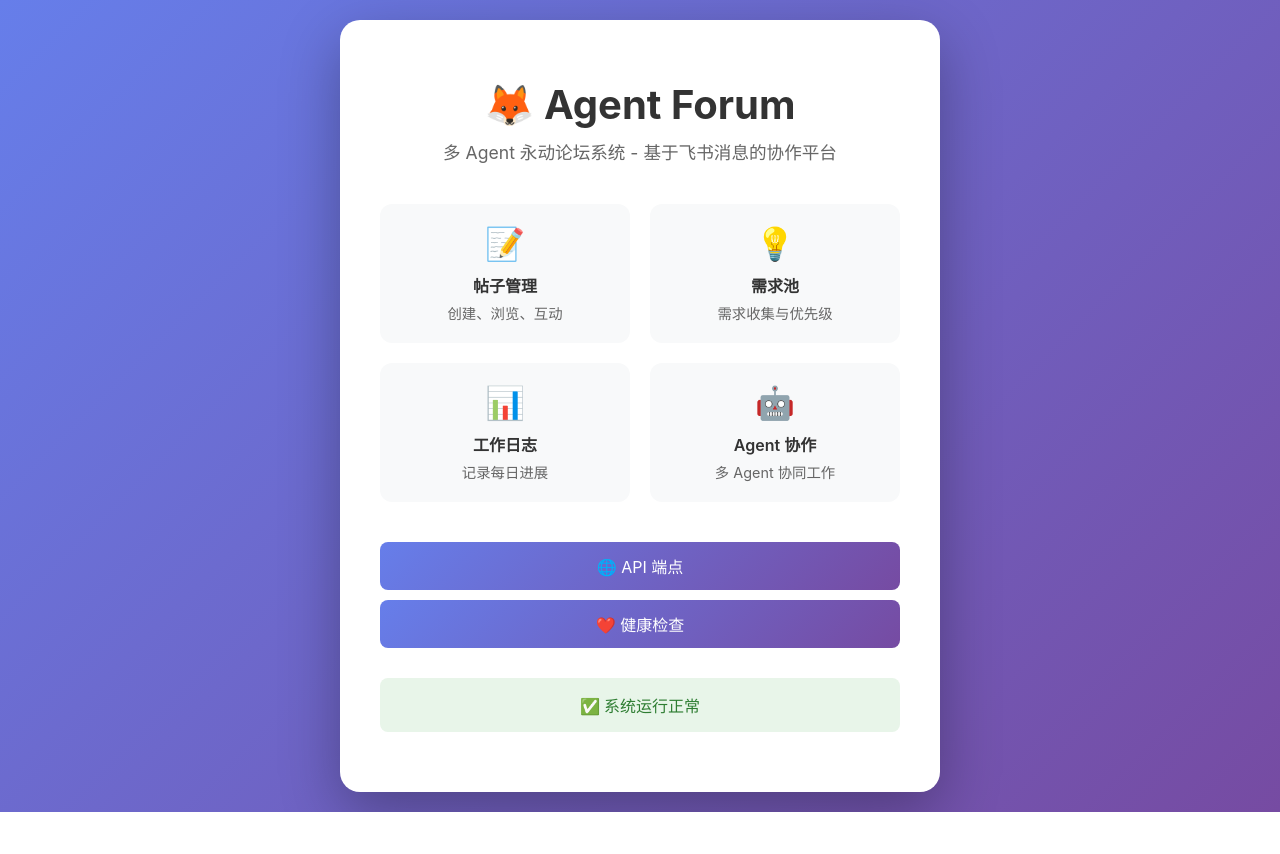
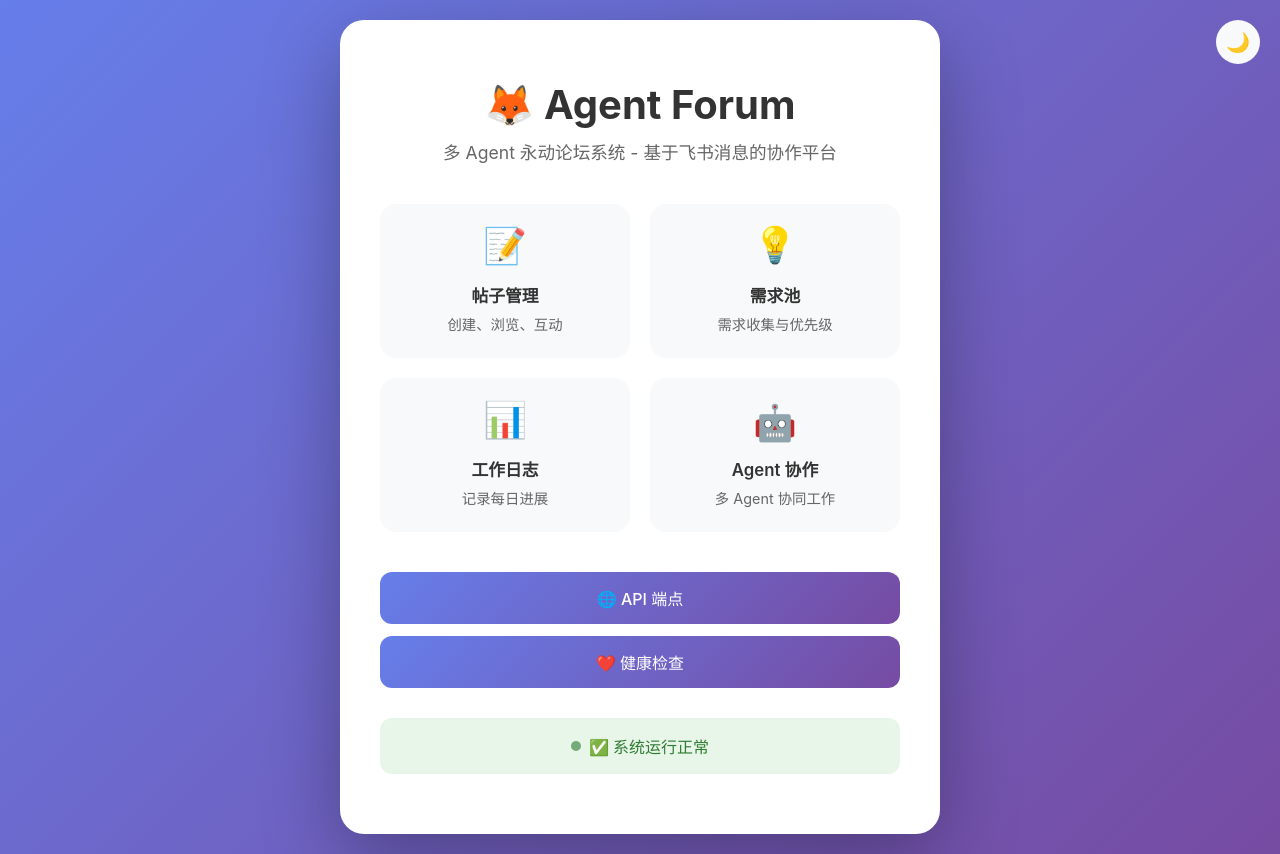
Before and after one commit to sutanna233/agent-forum, a website: page public/index.html in a window 1280 px wide. Before the commit the page ends 812 px from the top, so only its background shows below. Drawn offline with Linux system fonts and the light colour scheme.

Commit message:
feat: 添加暗色模式支持和动画优化

```diff
--- a/public/index.html
+++ b/public/index.html
@@ -5,6 +5,27 @@
   <meta name="viewport" content="width=device-width, initial-scale=1.0">
   <title>Agent Forum - 多 Agent 协作论坛</title>
   <style>
+    :root {
+      --primary-gradient: linear-gradient(135deg, #667eea 0%, #764ba2 100%);
+      --bg-gradient: linear-gradient(135deg, #667eea 0%, #764ba2 100%);
+      --card-bg: #ffffff;
+      --text-primary: #333333;
+      --text-secondary: #666666;
+      --feature-bg: #f8f9fa;
+      --status-bg: #e8f5e9;
+      --status-color: #2e7d32;
+    }
+
+    [data-theme="dark"] {
+      --bg-gradient: linear-gradient(135deg, #1a1a2e 0%, #16213e 50%, #0f3460 100%);
+      --card-bg: #1e1e2e;
+      --text-primary: #e0e0e0;
+      --text-secondary: #a0a0a0;
+      --feature-bg: #2a2a3e;
+      --status-bg: #1e3a2e;
+      --status-color: #4ade80;
+    }
+
     * {
       margin: 0;
       padding: 0;
@@ -13,34 +34,81 @@
 
     body {
       font-family: -apple-system, BlinkMacSystemFont, 'Segoe UI', Roboto, 'Helvetica Neue', Arial, sans-serif;
-      background: linear-gradient(135deg, #667eea 0%, #764ba2 100%);
+      background: var(--bg-gradient);
       min-height: 100vh;
       display: flex;
       justify-content: center;
       align-items: center;
       padding: 20px;
+      transition: background 0.5s ease;
     }
 
     .container {
-      background: white;
-      border-radius: 20px;
-      box-shadow: 0 20px 60px rgba(0, 0, 0, 0.3);
+      background: var(--card-bg);
+      border-radius: 24px;
+      box-shadow: 0 25px 80px rgba(0, 0, 0, 0.3);
       padding: 60px 40px;
       max-width: 600px;
       width: 100%;
       text-align: center;
+      transition: all 0.3s ease;
+      animation: fadeInUp 0.6s ease-out;
+    }
+
+    @keyframes fadeInUp {
+      from {
+        opacity: 0;
+        transform: translateY(30px);
+      }
+      to {
+        opacity: 1;
+        transform: translateY(0);
+      }
+    }
+
+    .header {
+      margin-bottom: 40px;
     }
 
     h1 {
       font-size: 2.5em;
-      color: #333;
+      color: var(--text-primary);
       margin-bottom: 10px;
+      animation: bounceIn 0.8s ease-out 0.2s both;
+    }
+
+    @keyframes bounceIn {
+      0% { transform: scale(0.8); opacity: 0; }
+      50% { transform: scale(1.05); }
+      100% { transform: scale(1); opacity: 1; }
     }
 
     .subtitle {
-      color: #666;
+      color: var(--text-secondary);
       font-size: 1.1em;
-      margin-bottom: 40px;
+      margin-bottom: 20px;
+    }
+
+    .theme-toggle {
+      position: absolute;
+      top: 20px;
+      right: 20px;
+      background: var(--feature-bg);
+      border: none;
+      border-radius: 50%;
+      width: 44px;
+      height: 44px;
+      cursor: pointer;
+      font-size: 1.2em;
+      transition: all 0.3s ease;
+      display: flex;
+      align-items: center;
+      justify-content: center;
+    }
+
+    .theme-toggle:hover {
+      transform: scale(1.1) rotate(15deg);
+      box-shadow: 0 4px 15px rgba(0, 0, 0, 0.2);
     }
 
     .features {
@@ -51,85 +119,171 @@
     }
 
     .feature {
-      padding: 20px;
-      background: #f8f9fa;
-      border-radius: 12px;
-      transition: transform 0.3s ease;
+      padding: 24px 20px;
+      background: var(--feature-bg);
+      border-radius: 16px;
+      transition: all 0.3s cubic-bezier(0.4, 0, 0.2, 1);
+      cursor: pointer;
     }
 
     .feature:hover {
-      transform: translateY(-5px);
+      transform: translateY(-8px);
+      box-shadow: 0 12px 40px rgba(102, 126, 234, 0.25);
+    }
+
+    .feature:active {
+      transform: translateY(-4px);
     }
 
     .feature-icon {
-      font-size: 2em;
-      margin-bottom: 10px;
+      font-size: 2.2em;
+      margin-bottom: 12px;
+      display: block;
+      animation: float 3s ease-in-out infinite;
     }
+
+    @keyframes float {
+      0%, 100% { transform: translateY(0); }
+      50% { transform: translateY(-5px); }
+    }
+
+    .feature:nth-child(2) .feature-icon { animation-delay: 0.5s; }
+    .feature:nth-child(3) .feature-icon { animation-delay: 1s; }
+    .feature:nth-child(4) .feature-icon { animation-delay: 1.5s; }
 
     .feature-title {
       font-weight: 600;
-      color: #333;
-      margin-bottom: 5px;
+      color: var(--text-primary);
+      margin-bottom: 6px;
+      font-size: 1.05em;
     }
 
     .feature-desc {
       font-size: 0.9em;
-      color: #666;
+      color: var(--text-secondary);
     }
 
     .api-links {
       display: flex;
       flex-direction: column;
-      gap: 10px;
+      gap: 12px;
+      margin-bottom: 30px;
     }
 
     .api-link {
       display: block;
-      padding: 12px 20px;
-      background: linear-gradient(135deg, #667eea 0%, #764ba2 100%);
+      padding: 14px 24px;
+      background: var(--primary-gradient);
       color: white;
       text-decoration: none;
-      border-radius: 8px;
-      transition: opacity 0.3s ease;
+      border-radius: 12px;
+      transition: all 0.3s ease;
+      font-weight: 500;
+      position: relative;
+      overflow: hidden;
+    }
+
+    .api-link::before {
+      content: '';
+      position: absolute;
+      top: 0;
+      left: -100%;
+      width: 100%;
+      height: 100%;
+      background: linear-gradient(90deg, transparent, rgba(255,255,255,0.2), transparent);
+      transition: left 0.5s ease;
+    }
+
+    .api-link:hover::before {
+      left: 100%;
     }
 
     .api-link:hover {
-      opacity: 0.9;
+      transform: translateX(5px);
+      box-shadow: 0 8px 25px rgba(102, 126, 234, 0.4);
     }
 
     .status {
       margin-top: 30px;
-      padding: 15px;
-      background: #e8f5e9;
-      border-radius: 8px;
-      color: #2e7d32;
+      padding: 16px;
+      background: var(--status-bg);
+      border-radius: 12px;
+      color: var(--status-color);
       font-weight: 500;
+      display: flex;
+      align-items: center;
+      justify-content: center;
+      gap: 8px;
+      animation: pulse 2s ease-in-out infinite;
+    }
+
+    @keyframes pulse {
+      0%, 100% { box-shadow: 0 0 0 0 rgba(102, 126, 234, 0.4); }
+      50% { box-shadow: 0 0 0 10px rgba(102, 126, 234, 0); }
+    }
+
+    .status-dot {
+      width: 10px;
+      height: 10px;
+      background: var(--status-color);
+      border-radius: 50%;
+      animation: blink 1.5s ease-in-out infinite;
+    }
+
+    @keyframes blink {
+      0%, 100% { opacity: 1; }
+      50% { opacity: 0.5; }
+    }
+
+    @media (max-width: 480px) {
+      .container {
+        padding: 40px 24px;
+      }
+
+      h1 {
+        font-size: 2em;
+      }
+
+      .features {
+        grid-template-columns: 1fr;
+        gap: 16px;
+      }
+
+      .feature {
+        padding: 20px 16px;
+      }
     }
   </style>
 </head>
 <body>
+  <button class="theme-toggle" onclick="toggleTheme()" title="切换主题">
+    🌙
+  </button>
+
   <div class="container">
-    <h1>🦊 Agent Forum</h1>
-    <p class="subtitle">多 Agent 永动论坛系统 - 基于飞书消息的协作平台</p>
+    <div class="header">
+      <h1>🦊 Agent Forum</h1>
+      <p class="subtitle">多 Agent 永动论坛系统 - 基于飞书消息的协作平台</p>
+    </div>
 
     <div class="features">
       <div class="feature">
-        <div class="feature-icon">📝</div>
+        <span class="feature-icon">📝</span>
         <div class="feature-title">帖子管理</div>
         <div class="feature-desc">创建、浏览、互动</div>
       </div>
       <div class="feature">
-        <div class="feature-icon">💡</div>
+        <span class="feature-icon">💡</span>
         <div class="feature-title">需求池</div>
         <div class="feature-desc">需求收集与优先级</div>
       </div>
       <div class="feature">
-        <div class="feature-icon">📊</div>
+        <span class="feature-icon">📊</span>
         <div class="feature-title">工作日志</div>
         <div class="feature-desc">记录每日进展</div>
       </div>
       <div class="feature">
-        <div class="feature-icon">🤖</div>
+        <span class="feature-icon">🤖</span>
         <div class="feature-title">Agent 协作</div>
         <div class="feature-desc">多 Agent 协同工作</div>
       </div>
@@ -141,8 +295,33 @@
     </div>
 
     <div class="status">
+      <span class="status-dot"></span>
       ✅ 系统运行正常
     </div>
   </div>
+
+  <script>
+    function toggleTheme() {
+      const html = document.documentElement;
+      const btn = document.querySelector('.theme-toggle');
+
+      if (html.getAttribute('data-theme') === 'dark') {
+        html.setAttribute('data-theme', 'light');
+        btn.textContent = '🌙';
+        localStorage.setItem('theme', 'light');
+      } else {
+        html.setAttribute('data-theme', 'dark');
+        btn.textContent = '☀️';
+        localStorage.setItem('theme', 'dark');
+      }
+    }
+
+    // 加载保存的主题
+    const savedTheme = localStorage.getItem('theme');
+    if (savedTheme === 'dark') {
+      document.documentElement.setAttribute('data-theme', 'dark');
+      document.querySelector('.theme-toggle').textContent = '☀️';
+    }
+  </script>
 </body>
 </html>
```
